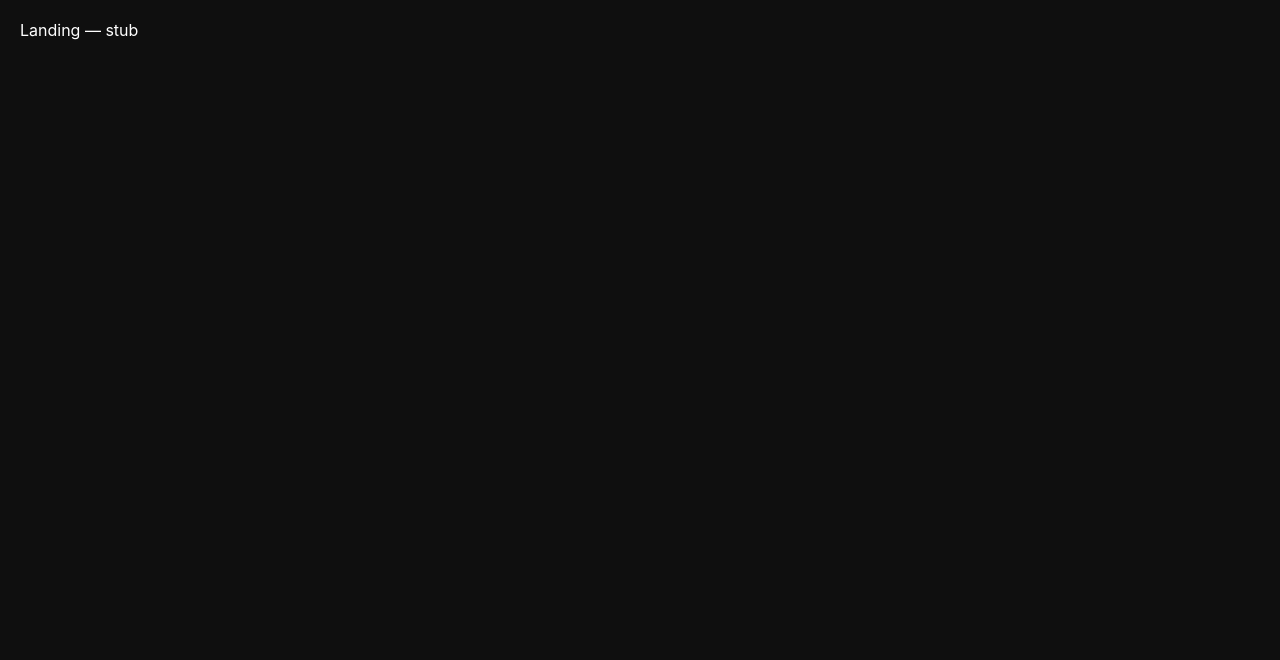
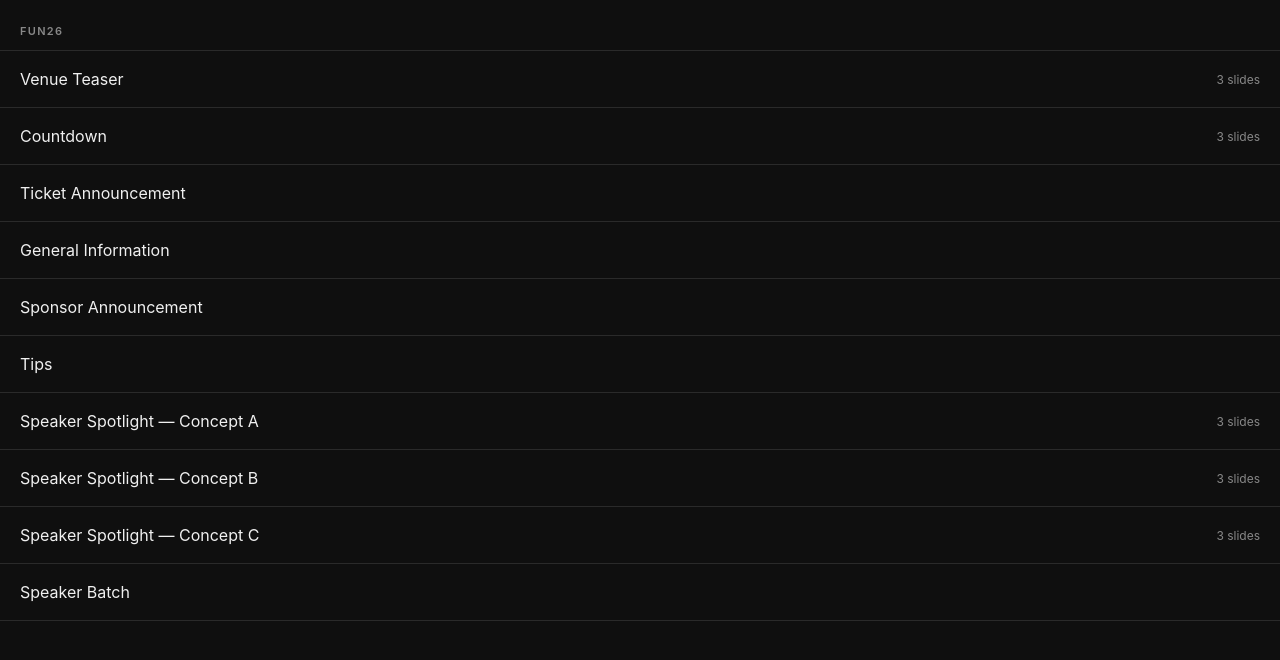
Before and after one commit to nandorocker/mockup-viewer, a React (Vite) app: page / in a window 1280 px wide. Shown: the top 660 px of the page. Built offline with nearby package versions, Linux system fonts and the light colour scheme.

Commit message:
feat: landing page with concept card list

```diff
--- a/src/Landing.jsx
+++ b/src/Landing.jsx
@@ -1,3 +1,24 @@
+// src/Landing.jsx
+import { concepts } from './concepts.js'
+
 export default function Landing({ onSelect }) {
-  return <div style={{ color: 'white', padding: 20 }}>Landing — stub</div>
+  return (
+    <div className="landing">
+      <div className="landing-header">FUN26</div>
+      <ul className="concept-list">
+        {concepts.map((concept) => (
+          <li
+            key={concept.id}
+            className="concept-card"
+            onClick={() => onSelect(concept.id)}
+          >
+            <span className="concept-card-name">{concept.name}</span>
+            {concept.slides.length > 1 && (
+              <span className="concept-card-badge">{concept.slides.length} slides</span>
+            )}
+          </li>
+        ))}
+      </ul>
+    </div>
+  )
 }
--- a/src/index.css
+++ b/src/index.css
@@ -25,3 +25,58 @@ body {
   font-family: -apple-system, BlinkMacSystemFont, 'Segoe UI', sans-serif;
   -webkit-font-smoothing: antialiased;
 }
+
+/* Landing */
+.landing {
+  min-height: 100vh;
+  background: var(--color-bg);
+  display: flex;
+  flex-direction: column;
+}
+
+.landing-header {
+  padding: 24px 20px 12px;
+  font-size: 11px;
+  font-weight: 600;
+  letter-spacing: 0.12em;
+  text-transform: uppercase;
+  color: var(--color-text-muted);
+}
+
+.concept-list {
+  flex: 1;
+  list-style: none;
+}
+
+.concept-card {
+  display: flex;
+  align-items: center;
+  justify-content: space-between;
+  padding: 18px 20px;
+  border-bottom: 1px solid var(--color-border);
+  cursor: pointer;
+  user-select: none;
+  -webkit-tap-highlight-color: transparent;
+  transition: background 0.1s;
+}
+
+.concept-card:first-child {
+  border-top: 1px solid var(--color-border);
+}
+
+.concept-card:active {
+  background: var(--color-surface);
+}
+
+.concept-card-name {
+  font-size: 16px;
+  font-weight: 400;
+  color: var(--color-text);
+}
+
+.concept-card-badge {
+  font-size: 12px;
+  color: var(--color-text-muted);
+  white-space: nowrap;
+  margin-left: 12px;
+}
```
